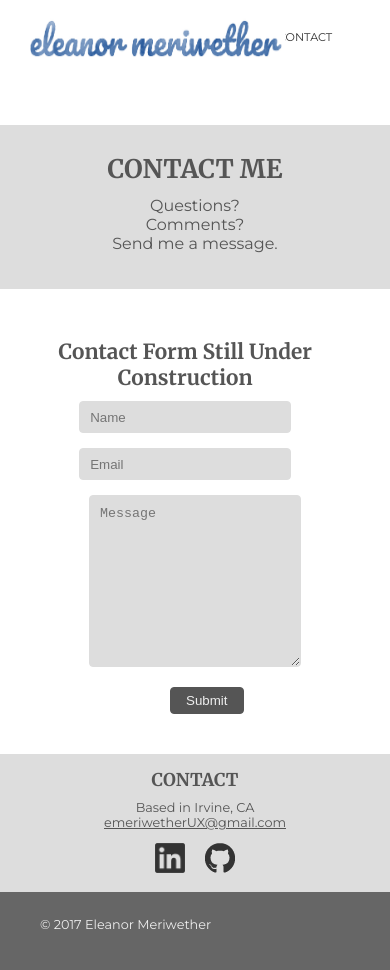
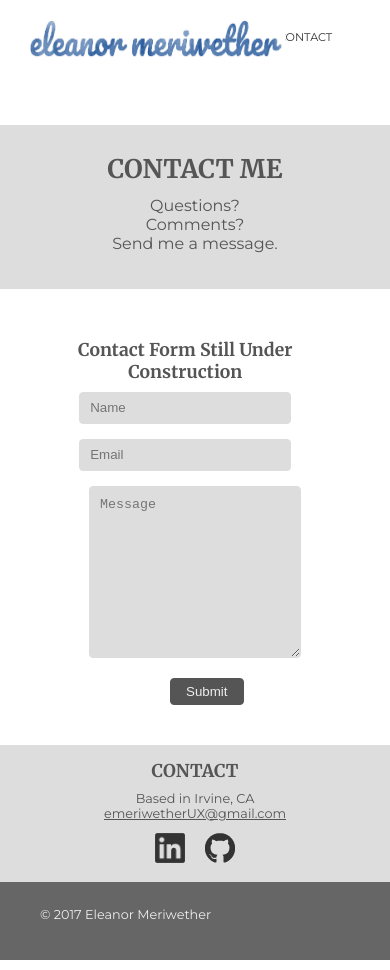
Before and after one commit to emeriwether/emeriwether.github.io, a Jekyll site: the page built from contact.html, in a window 390 px wide. Built offline with Jekyll 4.4.1, drawn with Linux system fonts in a browser that asks for light colours; nearby versions of some CDN libraries.

Commit message:
adjust font size for smaller query

```diff
--- a/css/styles.css
+++ b/css/styles.css
@@ -212,6 +212,7 @@ MEDIA QUERIES
 
     /*Contact*/
     section.contactInfo > div:nth-child(1) { width: 65%; }
+    section.contactInfo > div:nth-child(1) h3 { font-size: 1.1em;}
 }
 
 @media screen and (max-width: 650px) {
```
